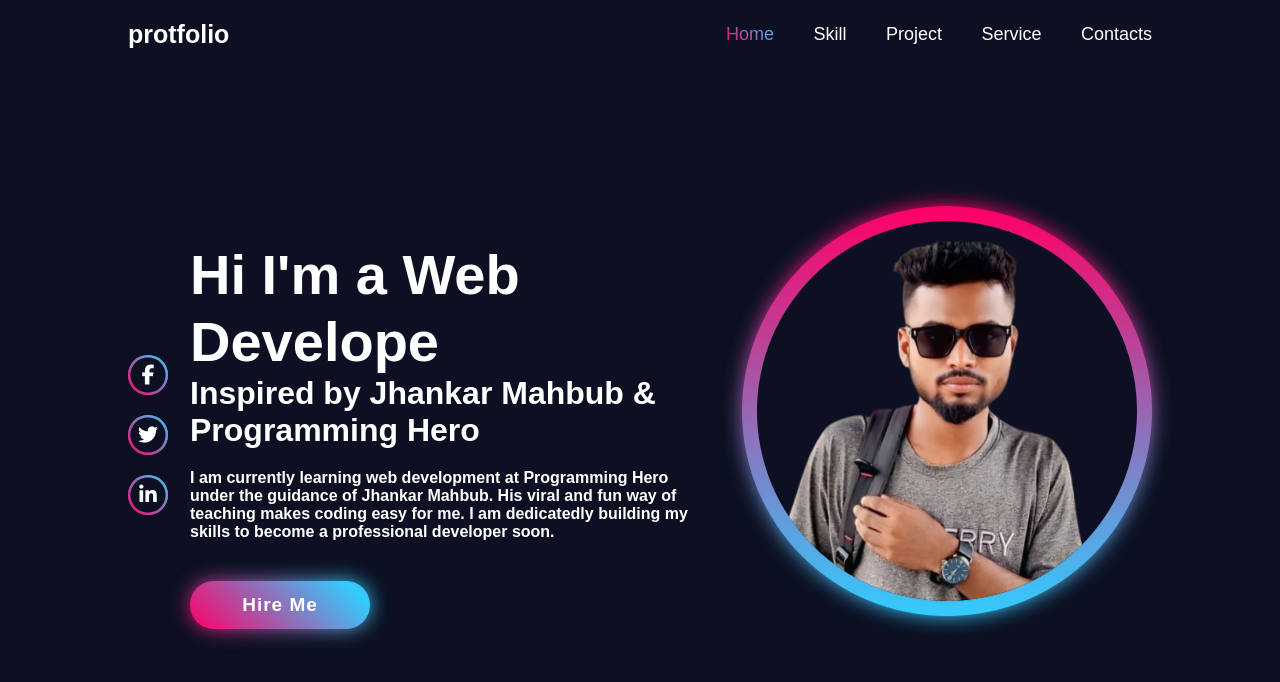
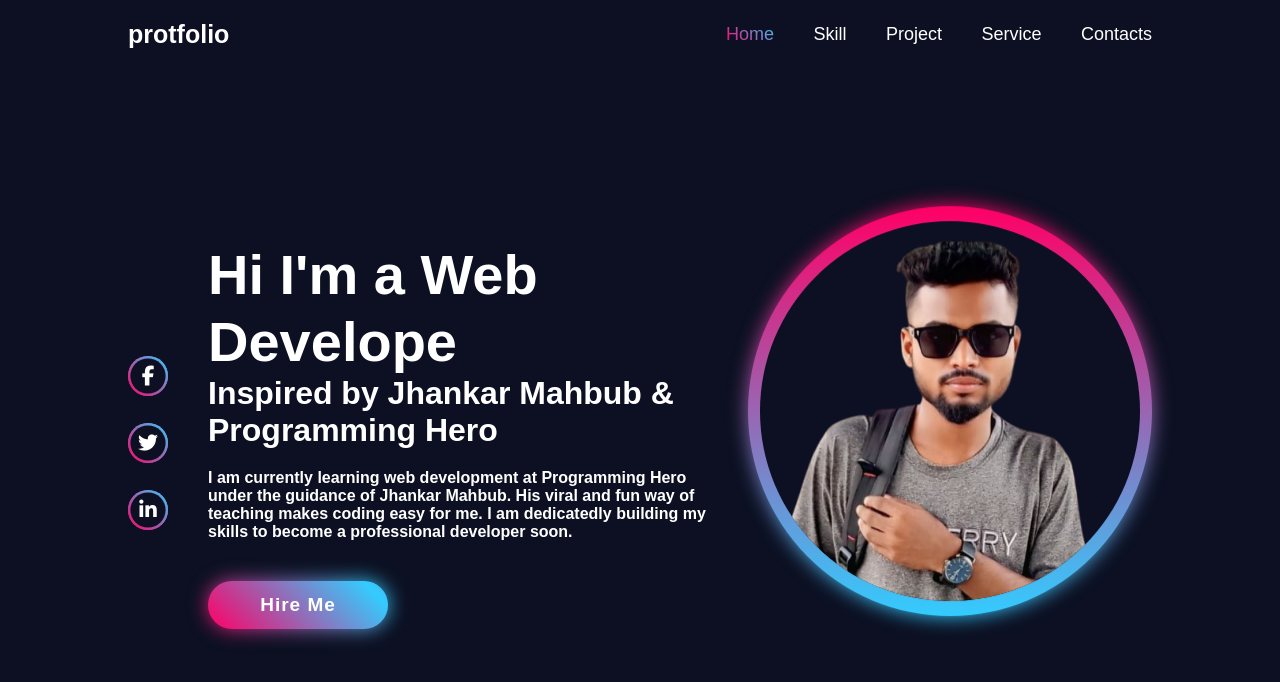
Before and after one commit to djriad157764-creator/New-Landing-Page, a plain HTML site: page index.html in a window 1280 px wide. Drawn offline with Linux system fonts and the light colour scheme.

Commit message:
fix issue

```diff
--- a/style.css
+++ b/style.css
@@ -333,6 +333,32 @@ body {
 
 /* Responsive Media Queries */
 
+@media screen and (min-width: 991px) and (max-width: 1366px) {
+
+  .home {
+    align-items: center;
+    gap: 40px;
+  }
+
+  .home-content {
+    margin-left: 0;
+  }
+
+  .home-sci {
+    display: flex;
+    flex-direction: column;   /* icon + text vertical */
+    align-items: flex-start;  /* বাম দিকে ঠিকভাবে */
+    margin-top: 15px;
+    gap: 15px;
+  }
+
+  .home-sci a {
+    margin: 6px 0;
+  }
+
+}
+
+
 @media screen and (max-width: 991px) {
   .header {
     padding: 20px 5%;
```
